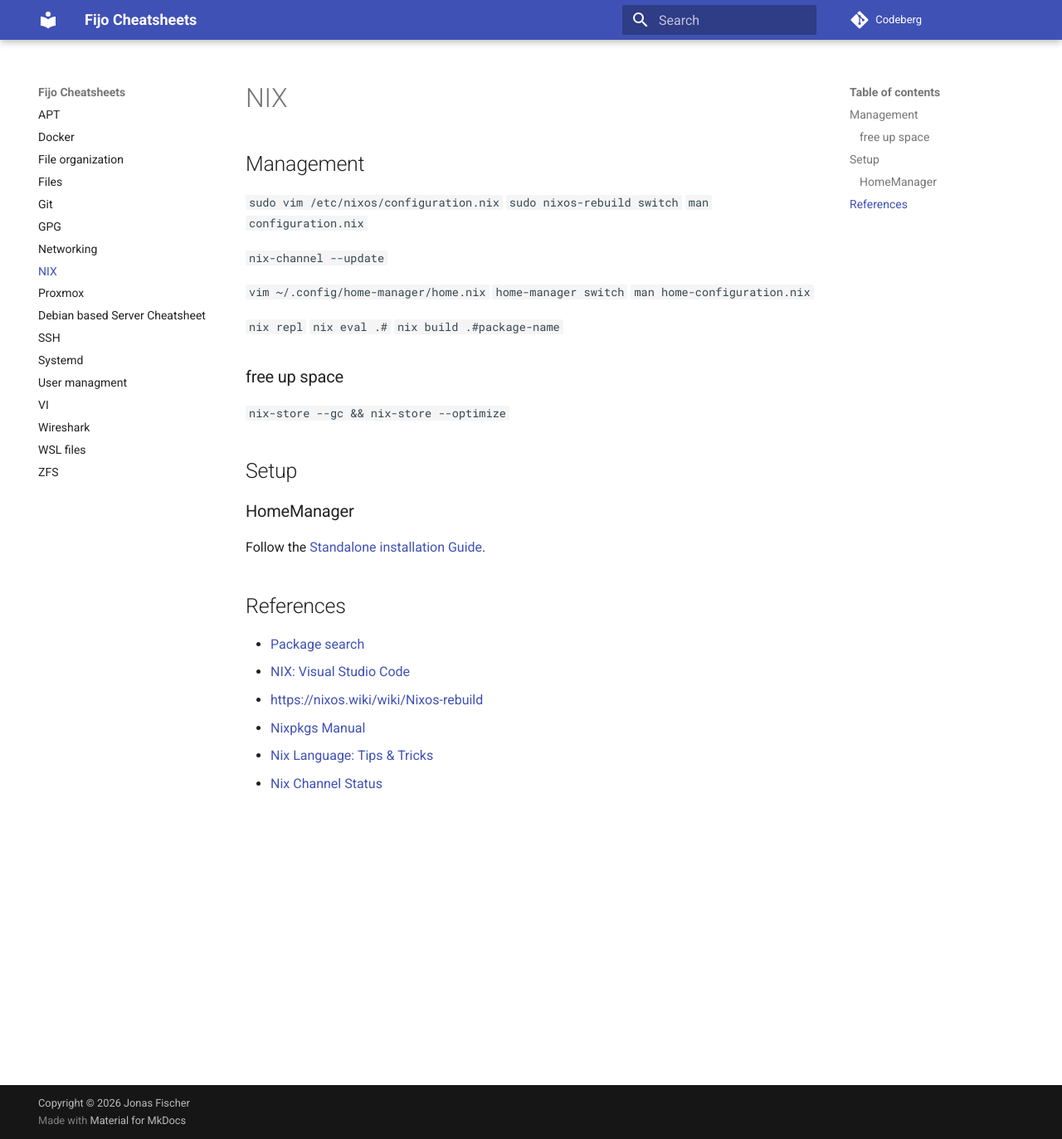
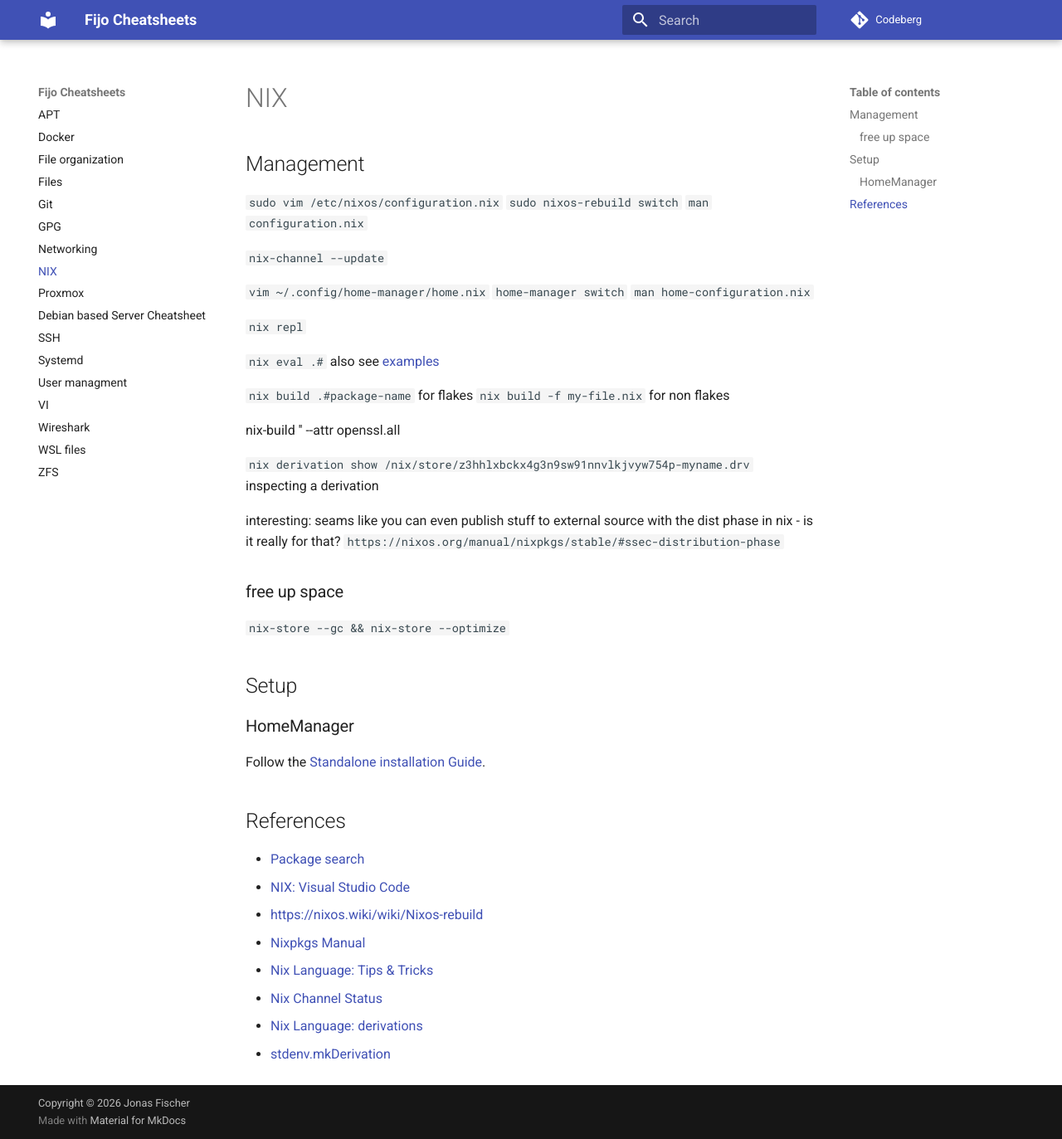
Before and after one commit to Fijo/cheat-mirror, an MkDocs documentation site: the page built from docs/nix.md, in a window 1280 px wide and 1373 px high. Shown: the whole window at 83% size. Built offline with MkDocs 1.6.1 and Material for MkDocs 9.7.7, drawn with Linux system fonts in a browser that asks for light colours.

Commit message:
exposing build documentation html & smaller changes

```diff
--- a/docs/nix.md
+++ b/docs/nix.md
@@ -14,9 +14,17 @@
 `man home-configuration.nix`
 
 `nix repl`
-`nix eval .#`
-`nix build .#package-name`
 
+`nix eval .#` also see [examples](https://nix.dev/manual/nix/2.18/command-ref/new-cli/nix3-eval#examples)
+
+`nix build .#package-name` for flakes
+`nix build -f my-file.nix` for non flakes
+
+nix-build '<nixpkgs>' --attr openssl.all
+
+`nix derivation show /nix/store/z3hhlxbckx4g3n9sw91nnvlkjvyw754p-myname.drv` inspecting a derivation
+
+interesting: seams like you can even publish stuff to external source with the dist phase in nix - is it really for that? `https://nixos.org/manual/nixpkgs/stable/#ssec-distribution-phase`
 
 ### free up space
 `nix-store --gc && nix-store --optimize`
@@ -35,3 +43,5 @@ Follow the [Standalone installation Guide](https://nix-community.github.io/home-
 - [Nixpkgs Manual](https://ryantm.github.io/nixpkgs/using/configuration/#chap-packageconfig)
 - [Nix Language: Tips & Tricks](https://nixos.wiki/wiki/Nix_Language:_Tips_%26_Tricks)
 - [Nix Channel Status](https://status.nixos.org/)
+- [Nix Language: derivations](https://nix.dev/manual/nix/2.28/language/derivations)
+- [stdenv.mkDerivation](https://nixos.org/manual/nixpkgs/stable/#sec-using-stdenv)
```
Also changed, not shown: README.md (+1 -1 lines), devenv.yaml (+7 -0 lines), 2 other files.
